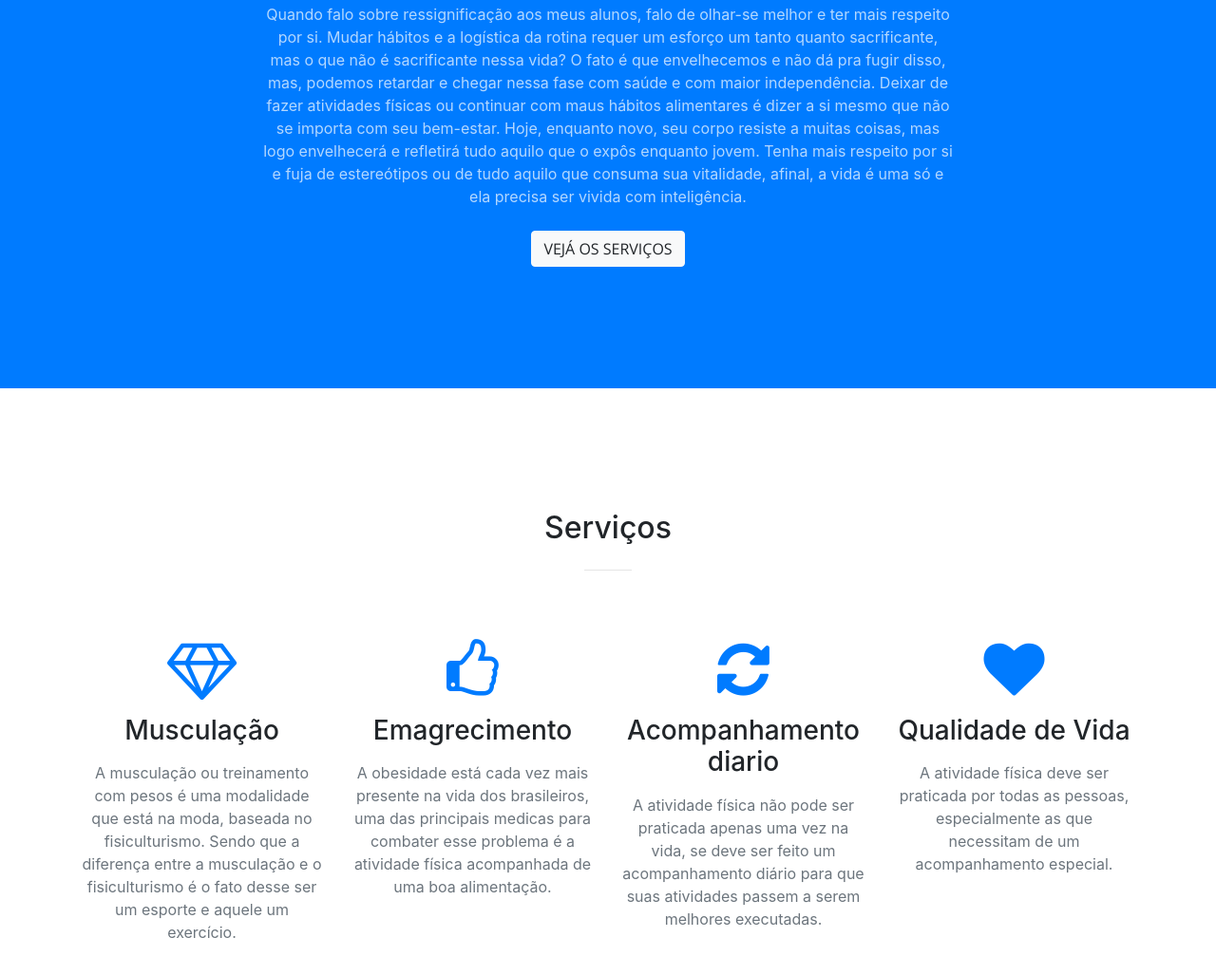
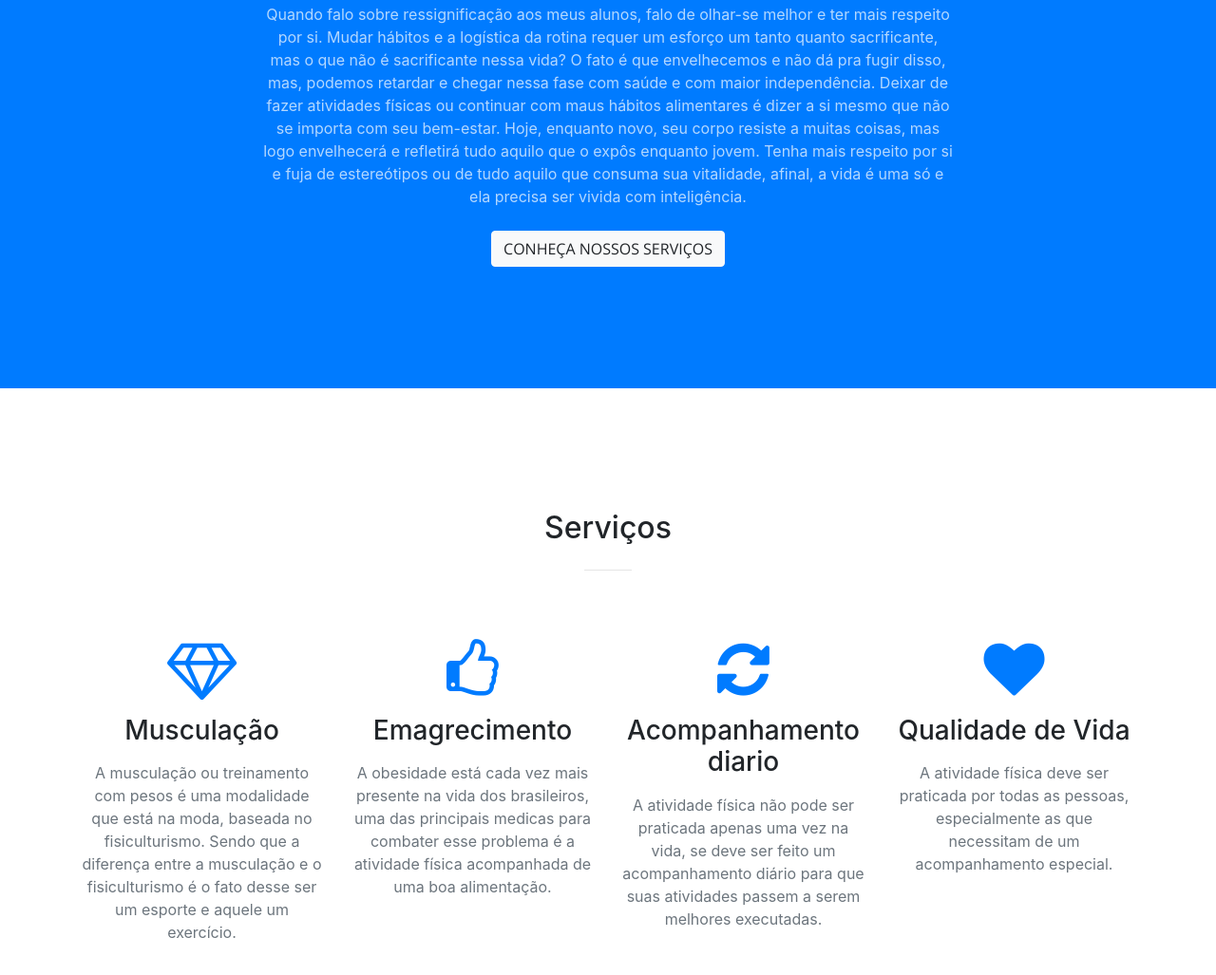
Before and after one commit to leonelfeitosa/site-personal-brandao, a website with bundled scripts: page index.html in a window 1280 px wide. Shown: the part 1012-2039 px from the top of the page at 95% size. Built offline with nearby package versions, Linux system fonts and the light colour scheme.

Commit message:
site finalizado sem o erro ortografico

```diff
--- a/index.html
+++ b/index.html
@@ -33,6 +33,7 @@
 
 
     <!-- Navigation -->
+
     <nav class="navbar navbar-expand-lg navbar-light fixed-top" id="mainNav">
       <div class="container">
         <a class="navbar-brand js-scroll-trigger" href="#page-top">Personal Brandão</a>
@@ -97,7 +98,7 @@
             <p class="text-faded mb-4" id="descricao_sobre"></p>
 
 
-            <a class="btn btn-light btn-xl js-scroll-trigger sr-button" href="#services">Vejá os serviços</a>
+            <a class="btn btn-light btn-xl js-scroll-trigger sr-button" href="#services">Conheça nossos serviços</a>
           </div>
         </div>
       </div>
```
